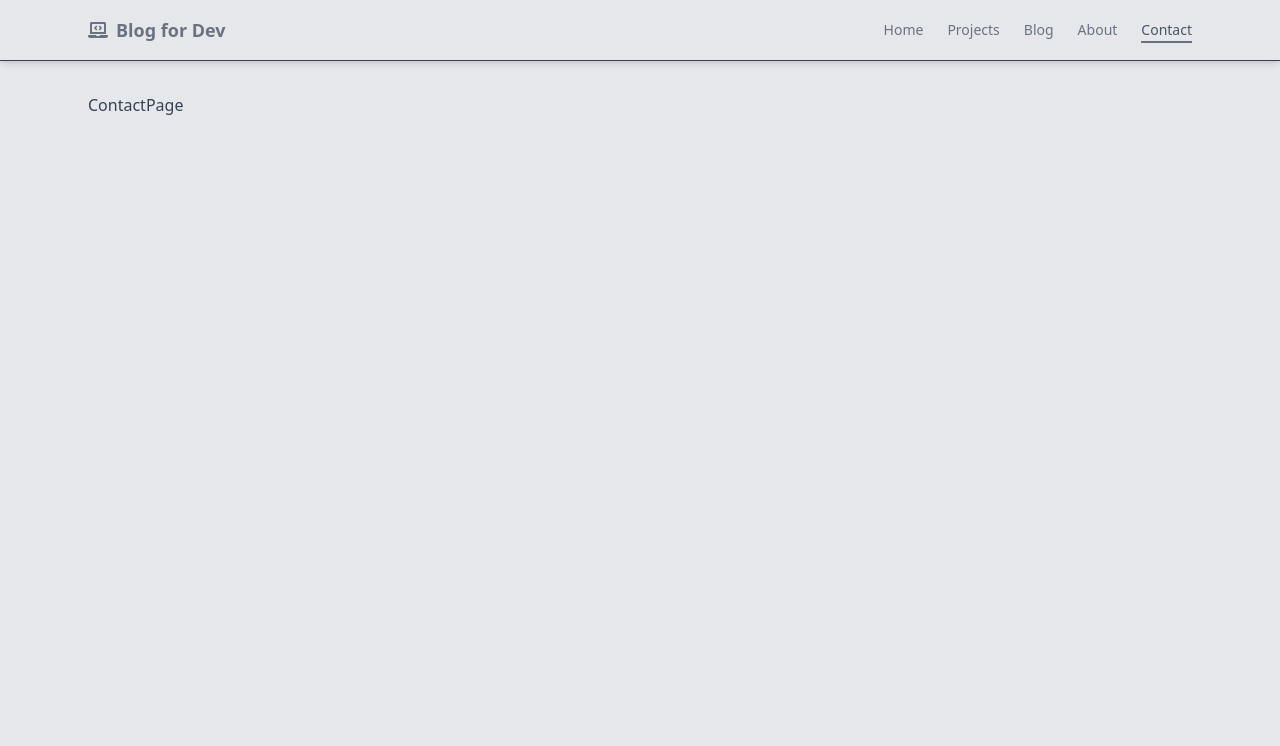
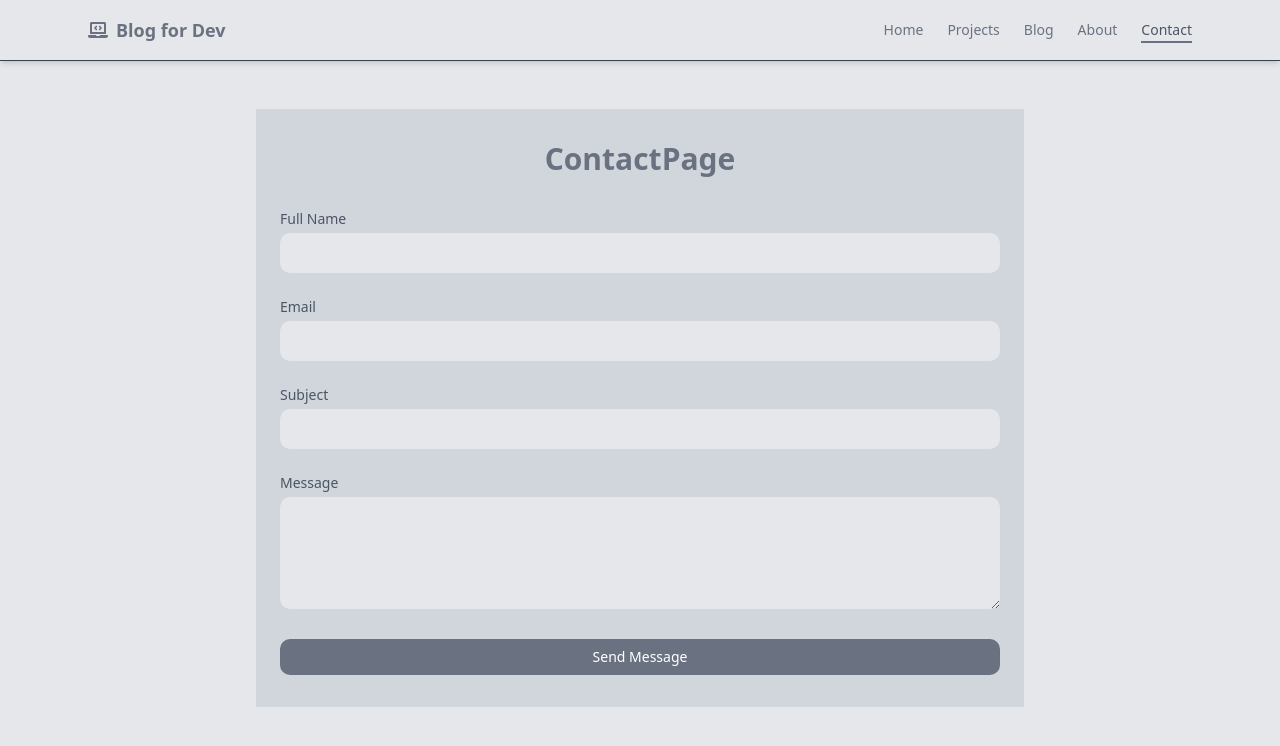
Before and after one commit to radu-bordea/NEXTjs-BlogFolio, a Next.js app: page /contact in a window 1280 px wide. Shown: the top 746 px of the page. Built offline with nearby package versions, Linux system fonts and the light colour scheme.

Commit message:
create contact form

```diff
--- a/app/contact/page.tsx
+++ b/app/contact/page.tsx
@@ -1,6 +1,71 @@
+import { Button } from "@/components/ui/button";
+
 const ContactPage = () => {
   return (
-    <div>ContactPage</div>
-  )
-}
-export default ContactPage
+    <div className="max-w-3xl mx-auto mt-12 px-6 py-8 bg-gray-300">
+      <h2 className="text-3xl font-bold text-gray-500 mb-8 text-center">
+        ContactPage
+      </h2>
+      <form className="space-y-6">
+        <div>
+          <label
+            htmlFor="name"
+            className="block text-sm font-medium text-gray-600"
+          >
+            Full Name
+          </label>
+          <input
+            type="text"
+            id="name"
+            name="name"
+            className="w-full px-4 py-2 mt-1 rounded-lg bg-gray-200 text-gray-500"
+          />
+        </div>
+        <div>
+          <label
+            htmlFor="email"
+            className="block text-sm font-medium text-gray-600"
+          >
+            Email
+          </label>
+          <input
+            type="email"
+            id="email"
+            name="email"
+            className="w-full px-4 py-2 mt-1 rounded-lg bg-gray-200 text-gray-500"
+          />
+        </div>
+        <div>
+          <label
+            htmlFor="subject"
+            className="block text-sm font-medium text-gray-600"
+          >
+            Subject
+          </label>
+          <input
+            type="text"
+            id="subject"
+            name="subject"
+            className="w-full px-4 py-2 mt-1 rounded-lg bg-gray-200 text-gray-500"
+          />
+        </div>
+        <div>
+          <label
+            htmlFor="message"
+            className="block text-sm font-medium text-gray-600"
+          >
+            Message
+          </label>
+          <textarea
+            id="message"
+            name="message"
+            rows={4}
+            className="w-full px-4 py-2 mt-1 rounded-lg bg-gray-200 text-gray-500"
+          />
+        </div>
+        <Button className="w-full bg-gray-500 hover:bg-gray-600 cursor-pointer text-white py-2 rounded-lg">Send Message</Button>
+      </form>
+    </div>
+  );
+};
+export default ContactPage;
```
